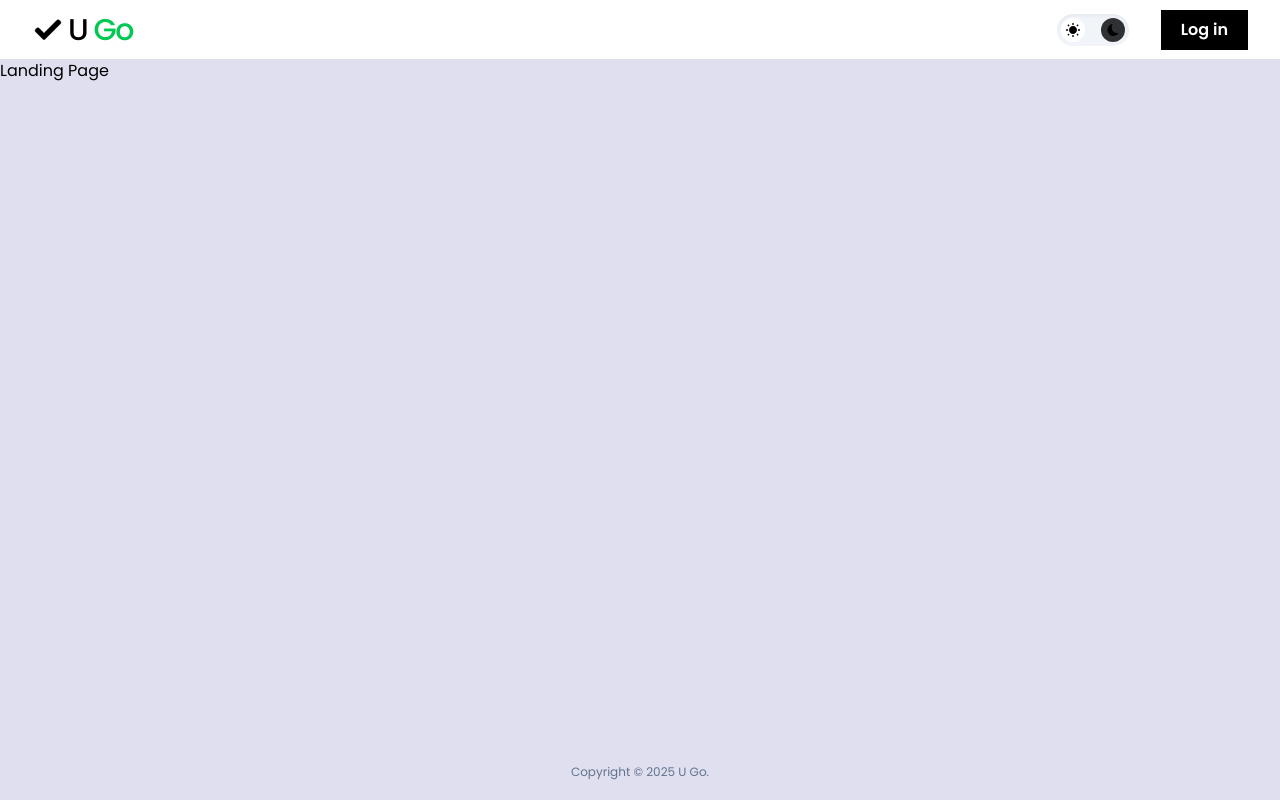
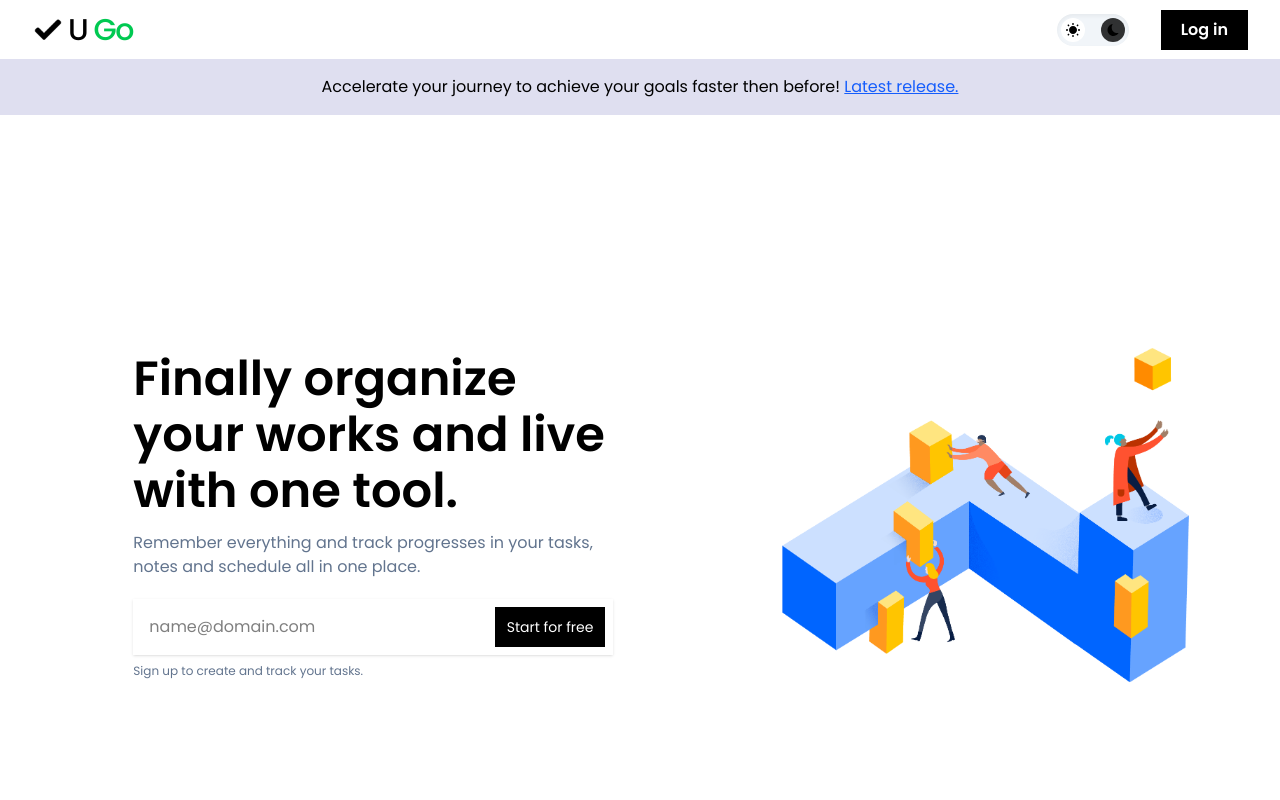
Before and after one commit to dev-rajm/u-go, a React (Vite) app in the folder frontend/: page / in a window 1280 px wide. Shown: the top 800 px of the page. Built offline with nearby package versions, Linux system fonts and the light colour scheme.

Commit message:
added hero section

```diff
--- a/frontend/src/components/Copyright.tsx
+++ b/frontend/src/components/Copyright.tsx
@@ -1,7 +1,5 @@
 export const Copyright = () => {
   return (
-    <div className="text-xs text-slate-500 absolute bottom-5 left-1/2 -translate-x-1/2">
-      Copyright &copy; 2025 U Go.
-    </div>
+    <div className="text-xs text-center mb-5">Copyright &copy; 2025 U Go.</div>
   );
 };
--- a/frontend/src/pages/Landing.tsx
+++ b/frontend/src/pages/Landing.tsx
@@ -4,7 +4,48 @@ const Landing = () => {
   return (
     <>
       <Navbar />
-      <main>Landing Page</main>
+      <main>
+        <div className="py-4 text-center">
+          <p className="">
+            Accelerate your journey to achieve your goals faster then before!{' '}
+            <a
+              href="https://github.com/dev-rajm/u-go"
+              className="underline text-blue-600 hover:text-blue-500"
+            >
+              Latest release.
+            </a>
+          </p>
+        </div>
+        <section className="hero h-dvh grid grid-cols-12 items-center bg-white">
+          <div className="col-span-7 mx-auto max-w-[30rem]">
+            <h1 className="text-5xl font-semibold leading-14">
+              Finally organize your works and live with one tool.
+            </h1>
+            <p className="mt-3 mb-5 text-slate-500">
+              Remember everything and track progresses in your tasks, notes and
+              schedule all in one place.
+            </p>
+            <div className="flex relative">
+              <input
+                type="email"
+                name="email"
+                id="email"
+                placeholder="name@domain.com"
+                className="p-4 w-full shadow focus:shadow-lg focus:outline-none pr-36"
+              />
+              <button className="absolute bg-black text-white top-2 bottom-2 right-2 px-3 text-sm cursor-pointer hover:bg-black/80">
+                Start for free
+              </button>
+            </div>
+            <p className="mt-2 text-xs text-slate-500">
+              Sign up to create and track your tasks.
+            </p>
+          </div>
+          <div className="col-span-5 pr-14">
+            <img src="/todo.png" alt="Task management software toolkit" />
+          </div>
+        </section>
+      </main>
     </>
   );
 };
```
Also changed, not shown: frontend/public/todo.png (added).
